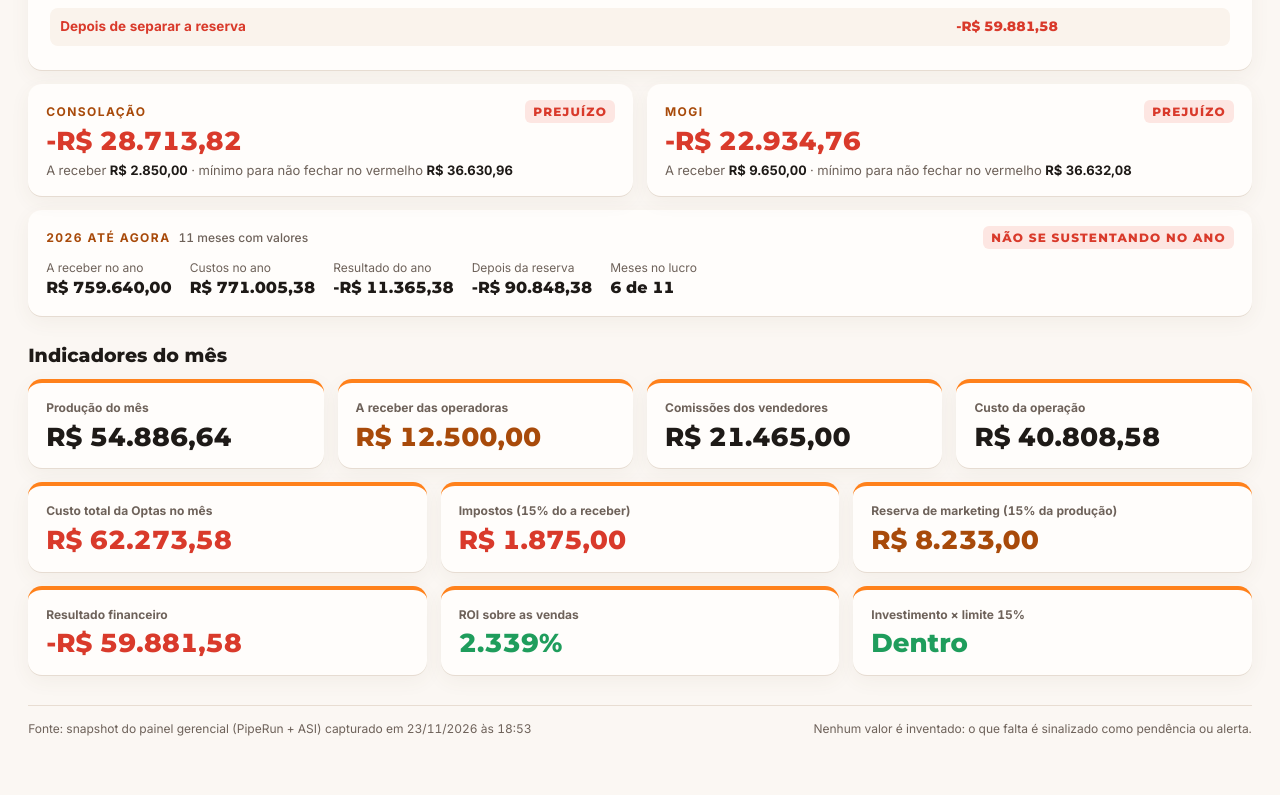
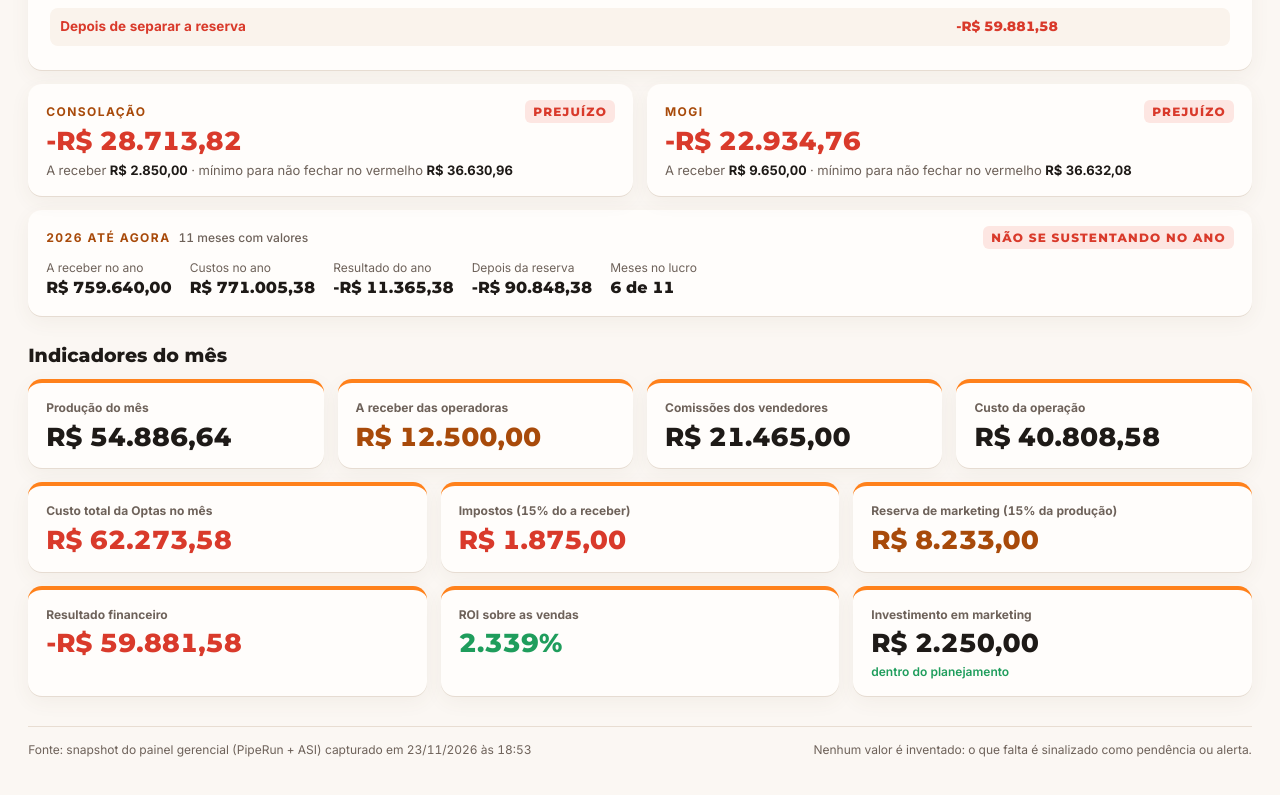
Before and after one commit to josekalyl-netizen/paineloptas, a plain HTML site: page preview.html in a window 1280 px wide. Shown: the part 757-1552 px from the top of the page. Drawn offline with Linux system fonts and the light colour scheme.

Commit message:
Investimento: valor como dado principal e situação do planejamento em texto pequeno
'dentro do planejamento' em verde ou 'fora do planejamento · passou R$ X'
em vermelho, abaixo do valor, na aba ROI e na visão geral.

Co-Authored-By: Claude Opus 5.5 <noreply@anthropic.com>
Claude-Session: https://claude.ai/code/session_01PJZ6nebwrTWbfEnkd3UxbC

```diff
--- a/preview.html
+++ b/preview.html
@@ -205,6 +205,7 @@ input:focus,select:focus,textarea:focus{outline:2px solid var(--peach);border-co
 .tlp{display:none}
 .tlc b{font-size:14px}.tlc .m{margin-top:2px;font-size:12px}
 .tlv{font-family:var(--head);font-weight:800;font-size:16px}
+.plan{font-size:12px;font-weight:600;color:var(--mute);margin-top:2px}.plan.ok{color:var(--green)}.plan.no{color:var(--red)}
 .toast{position:fixed;bottom:20px;left:50%;transform:translateX(-50%) translateY(80px);background:var(--ink);color:var(--bg);padding:10px 18px;border-radius:999px;font-weight:600;transition:transform .3s,opacity .3s;z-index:9;opacity:0;pointer-events:none}
 .toast.on{transform:translateX(-50%) translateY(0);opacity:1}
 details.rules{margin-top:10px}
@@ -697,7 +698,7 @@ function vGeral() {
     ['Reserva de marketing (15% da produção)', brl(R.producao * REGRAS.reservaMarketing), '', '', 'or'],
     ['Resultado financeiro', rf ? brl(rf.resultado) : '—', 'A receber − impostos − custo total da Optas − reserva de marketing', '', rf ? (rf.resultado >= 0 ? 'gr' : 'rd') : 'mu'],
     ['ROI sobre as vendas', ro.total > 0 ? pct((R.producao - ro.total) / ro.total) : '—', '', '', ro.total > 0 ? ((R.producao - ro.total) >= 0 ? 'gr' : 'rd') : 'mu'],
-    ['Investimento × limite 15%', ro.total > 0 ? (ro.total <= ro.reserva ? 'Dentro' : 'Passou') : '—', '', '', ro.total > 0 ? (ro.total <= ro.reserva ? 'gr' : 'rd') : 'mu'],
+    ['Investimento em marketing', brl(ro.total), '', '', ro.total > ro.reserva ? 'rd' : '', statusPlan(ro.total, ro.reserva)],
   ];
   var h = blocoResultado('Optas consolidado · Consolação + Mogi', R.res, R.recebidas, R.comissoes, R.custoFixo, R.provisao, null, R.producao);
   h += '<div class="grid g2 mt">';
@@ -710,7 +711,7 @@ function vGeral() {
   h += '</div>';
   h += faixaAno();
   var q8 = q;
-  var cardQ = function (x) { return '<div class="box q"><div class="qn">' + x[0] + '</div><div class="v ' + x[4] + '">' + x[1] + '</div></div>'; };
+  var cardQ = function (x) { return '<div class="box q"><div class="qn">' + x[0] + '</div><div class="v ' + x[4] + '">' + x[1] + '</div>' + (x[5] || '') + '</div>'; };
   h += '<div class="sec">Indicadores do mês</div><div class="grid g4">' + q8.slice(0, 4).map(cardQ).join('') + '</div>';
   h += '<div class="grid g3 mt">' + q8.slice(4, 7).map(cardQ).join('') + '</div>';
   h += '<div class="grid g3 mt">' + q8.slice(7).map(cardQ).join('') + '</div>';
@@ -972,14 +973,19 @@ function vCom() {
   document.getElementById('v-com').innerHTML = h;
 }
 
+// Situação do investimento frente ao planejamento (15% da produção): texto pequeno abaixo do valor
+function statusPlan(total, lim) {
+  if (!total) return '<div class="plan">sem investimentos no mês</div>';
+  return total <= lim ? '<div class="plan ok">dentro do planejamento</div>' : '<div class="plan no">fora do planejamento · passou ' + brl(total - lim) + '</div>';
+}
 function vRoi() {
   var o = R.roi, lim = o.reserva, dentro = o.total <= lim, usado = lim ? o.total / lim : 0;
-  var st = o.total === 0 ? 'nd' : (dentro ? 'lucro' : 'prej');
+  var st = o.total === 0 || dentro ? 'nd' : 'prej';
   // Limite de 15%
   var h = '<div class="grid g2">';
-  h += '<div class="box res ' + st + '"><div class="lbl">Investimento × limite de 15% <em>' + mesLabel(R.mes) + '</em></div>'
-    + '<div class="big ' + st + '" style="margin-top:12px">' + (o.total === 0 ? 'SEM INVESTIMENTOS' : (dentro ? 'DENTRO DOS 15%' : 'PASSOU DOS 15%')) + '</div>'
-    + '<div class="bigv ' + st + '">' + brl(o.total) + '</div>'
+  h += '<div class="box res ' + st + '"><div class="lbl">Investimento em marketing <em>' + mesLabel(R.mes) + '</em></div>'
+    + '<div class="bigv ' + (dentro ? '' : 'prej') + '" style="margin-top:12px">' + brl(o.total) + '</div>'
+    + statusPlan(o.total, lim)
     + '<div class="mins"><div class="mrow"><span>Limite (15% da produção de ' + brl(R.producao) + ')</span><b>' + brl(lim) + '</b></div>' + bar(usado, dentro ? 'g' : 'r')
     + '<div class="mrow"><span>Usado do limite</span><b>' + pct(usado, 1) + '</b></div>'
     + '<div class="mrow"><span>' + (dentro ? 'Ainda disponível' : 'Passou do limite em') + '</span><b class="' + (dentro ? 'gr' : 'rd') + '">' + brl(Math.abs(lim - o.total)) + '</b></div></div></div>';
```
Also changed, not shown: apps-script/Index.html (+12 -6 lines), index.html (+12 -6 lines), src/painel.html (+12 -6 lines).
